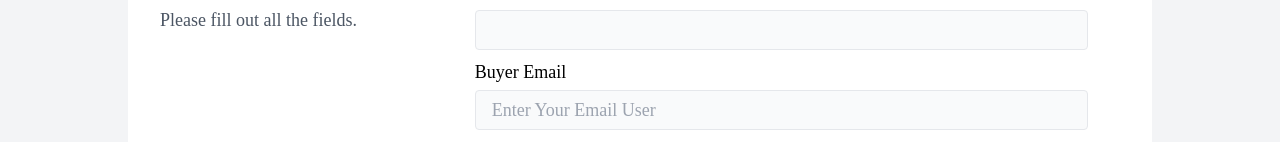
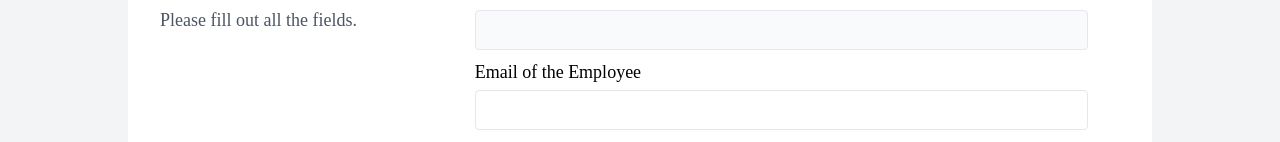
Before and after one commit to Israt-Jahan-panna/online-jobsite-jobi-client-site, a React (Vite) app: page /addjob in a window 1280 px wide. Shown: the part 658-800 px from the top of the page. Built offline with nearby package versions, Linux system fonts and the light colour scheme; no server answers.

Commit message:
fixed employer email read only

```diff
--- a/src/Pages/AddJobs/AddJobForm.jsx
+++ b/src/Pages/AddJobs/AddJobForm.jsx
@@ -19,8 +19,6 @@ const AddJobForm = () => {
   const [success, setSuccess] = useState("");
   const handleSubmit = (event) => {
     event.preventDefault();
-
-
     const form = event.target;
     const jobTitle = form.jobTitle.value;
     const buyerEmail= form.buyerEmail.value;
@@ -109,13 +107,14 @@ const AddJobForm = () => {
                       />
                     </div>
                     <div className="md:col-span-2 text-black">
-                      <label htmlFor="jobTitle">Buyer Email</label>
+                      <label htmlFor="jobTitle">Email of the Employee</label>
                       <input
                         type="email"
                         name="buyerEmail"
                         id="buyerEmail"
-                        className="h-10 border mt-1 rounded px-4 w-full bg-gray-50"
-                        placeholder="Enter Your Email User"
+                        className="h-10 border mt-1 rounded px-4 w-full "
+                        readOnly
+                        placeholder={userEmail}
 
                       />
                     </div>
```
